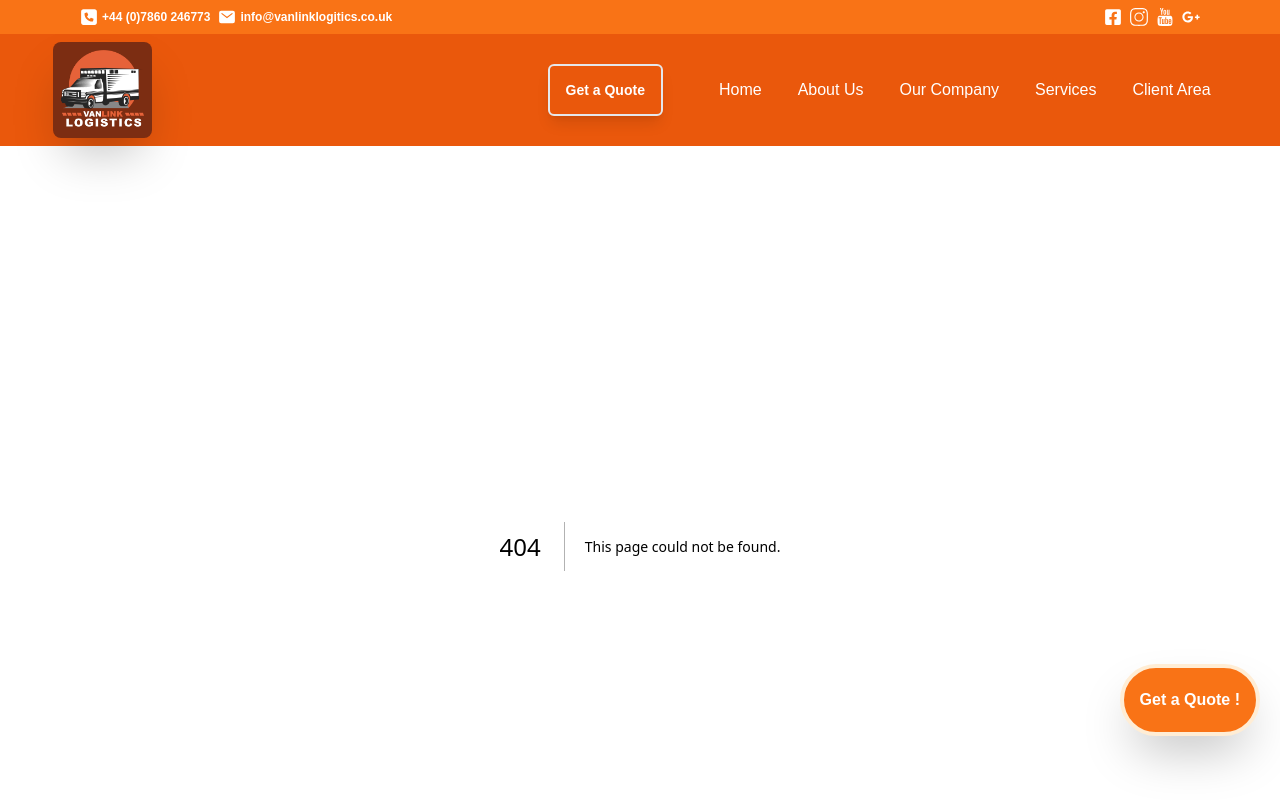
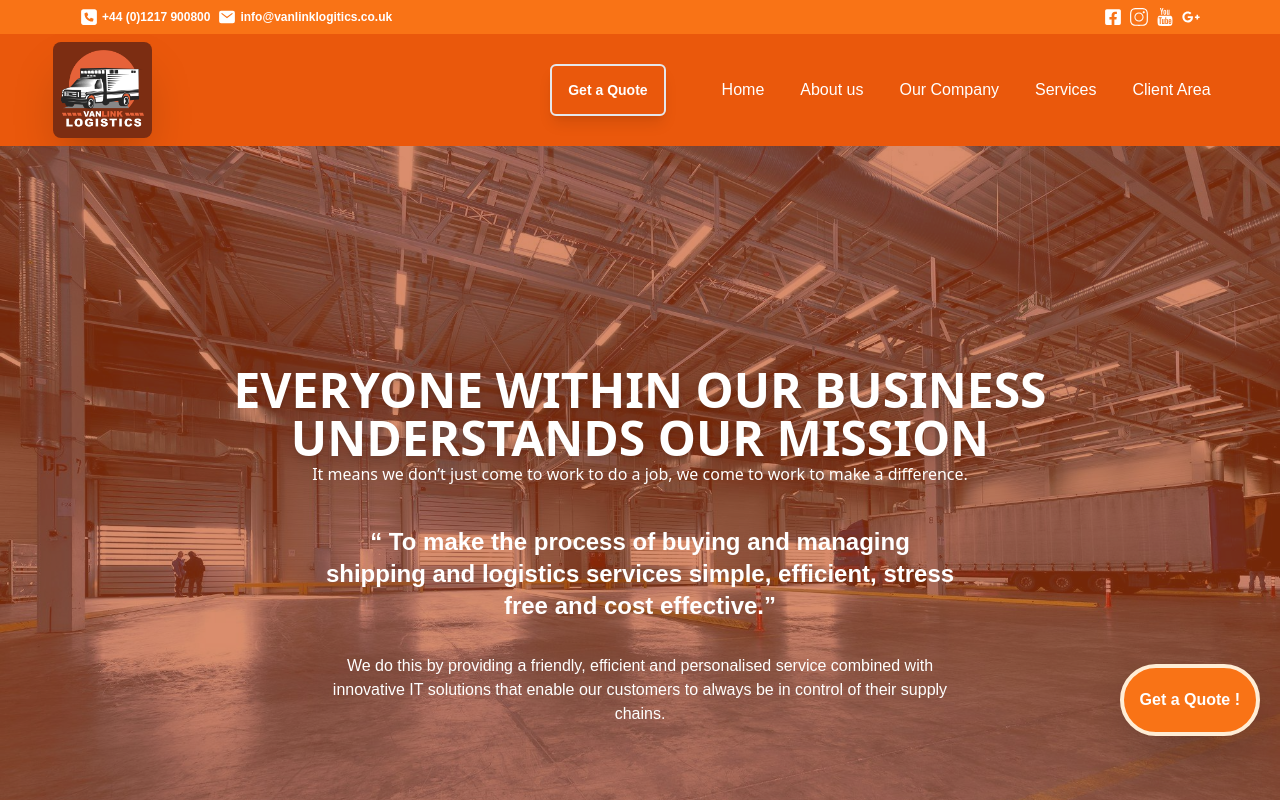
Before and after one commit to mrusmanmughal1/valinkLogistics, a Next.js app in the folder courier/view/: page /more-about-us in a window 1280 px wide. Before the commit this address had no page. Shown: the top 800 px of the page. Built offline with nearby package versions, Linux system fonts and the light colour scheme.

Commit message:
Ui modifications

```diff
--- a/courier/view/src/UI/FloatQuote.jsx
+++ b/courier/view/src/UI/FloatQuote.jsx
@@ -1,3 +1,4 @@
+import Link from "next/link";
 import React from "react";
 
 const FloatQuote = () => {
@@ -8,7 +9,7 @@ const FloatQuote = () => {
       <div className="fixed bottom-[8%]  flex  flex-col gap-2  items-center right-5 bg-orange-500  px-4 py-5 shadow-2xl  rounded-full text-white font-semibold border-4 border-orange-100">
 
 
-      <p>Get a Quote ! </p>
+      <Link href={'/'}>Get a Quote ! </Link>
 
 
       </div>
--- a/courier/view/src/UI/NavLinks.jsx
+++ b/courier/view/src/UI/NavLinks.jsx
@@ -2,28 +2,43 @@
 import Link from "next/link";
 import React from "react";
 
-import { usePathname  } from 'next/navigation'
-const NavLinks = ({style}) => {
-  const pathname = usePathname()
-  console.log(pathname)
+import { usePathname } from "next/navigation";
+const NavLinks = ({ style }) => {
+  const pathname = usePathname();
+
+  const Links = [{
+    name :'Home',
+    Path :'/home'
+  },
+  {
+    name :'About us ',
+    Path :'/about'
+  },
+  {
+    name :'Our Company ',
+    Path :'/company'
+  },
+  {
+    name :'Services',
+    Path :'/service'
+  },
+  {
+    name :'Client Area',
+    Path :'/client'
+  }]
   return (
     <div className="  ">
       <ul className={`flex  gap-1 `}>
-        <li className="">
-          <Link href="/home"  className={`    p-4 ${pathname === '/home' ? 'activeLink  ' : ''}`}>Home</Link>
-        </li>
-        <li>
-          <Link href="/about" className={` p-4 ${pathname === '/about' ? 'activeLink ' : ''}`}>About Us</Link>
-        </li>
-        <li>
-          <Link href="/company" className={` p-4 ${pathname === '/company' ? 'activeLink ' : ''}`}>Our Company</Link>
-        </li>
-        <li>
-          <Link href="/service" className={` p-4 ${pathname === '/service' ? 'activeLink ' : ''}`}>Services</Link>
-        </li>
-        <li>
-          <Link href="/client" className={` p-4 ${pathname === '/client' ? 'activeLink ' : ''}`}>Client Area</Link>
-        </li>
+
+        {Links.map((val)=>{
+          const {name , Path} = val ;
+          return <li  key={val} className={`${pathname !== Path && 'hover:-translate-y-1 transition-all duration-700'  }  `}>
+
+            <Link href={`${Path}`}  className={`  p-4 ${
+              pathname === Path ? "activeLink " : ""
+            }`}>{name}</Link></li>
+        }) }
+
       </ul>
     </div>
   );
--- a/courier/view/src/UI/PlaceSearchForm.jsx
+++ b/courier/view/src/UI/PlaceSearchForm.jsx
@@ -8,9 +8,9 @@ const PlaceSearchForm = () => {
     CollectionPostCode: "",
     DeliveryPostalCode: "",
   };
-  const { isLoaded } = useJsApiLoader({
-    googleMapsApiKey: "AIzaSyAOVYRIgupAurZup5y1PRh8Ismb1A3lLao",
-    libraries:['places']
+   const { isLoaded } = useJsApiLoader({
+    googleMapsApiKey:'AIzaSyAMQas2m1Fbq6JYpDf78c8RWHjH6uB4WRs',
+    libraries:['places'],
   });
   const { values, errors, touched, handleChange, handleSubmit, handleBlur } =
     useFormik({
@@ -43,8 +43,7 @@ const PlaceSearchForm = () => {
                 className={`p-2 w-full rounded-md outline-orange-300 ${
                   errors.CollectionPostCode && "border-2 border-red-600"
                 }`}
-                value={values.CollectionPostCode}
-                onChange={handleChange}
+
                 name="CollectionPostCode"
                 id="CollectionPostCode"
               />
--- a/courier/view/src/app/globals.css
+++ b/courier/view/src/app/globals.css
@@ -49,6 +49,8 @@ html {
 .activeLink {
   @apply  bg-orange-500   rounded-md shadow-md;
 }
+
+
 @layer utilities {
   .text-balance {
     text-wrap: balance;
--- a/courier/view/src/app/home/page.jsx
+++ b/courier/view/src/app/home/page.jsx
@@ -2,6 +2,7 @@ import Image from "next/image";
 import hero from "../../Assets/2.jpg";
 import home1 from "../../Assets/home-1.jpg";
 import home2 from "../../Assets/home-2.jpg";
+import Link from "next/link";
 
 const home = () => {
   return (
@@ -119,7 +120,7 @@ const home = () => {
         </div>
         <div className="bg-orange-50 text-center py-10">
           <button className="text-white font-semibold bg-orange-600 p-4 rounded-md">
-             More About Us{" "}
+             <Link href={'/more-about-us'}>More About Us{" "}</Link>
           </button>
         </div>
       </div>
--- /dev/null
+++ b/courier/view/src/app/more-about-us/layout.jsx
@@ -0,0 +1,16 @@
+
+
+
+
+export const metadata = {
+    title: "More About Us ",
+    description: "More About Us",
+  };
+
+  export default function RootLayout({ children }) {
+    return (
+      <div>
+          {children}
+      </div>
+    );
+  }
--- /dev/null
+++ b/courier/view/src/app/more-about-us/page.jsx
@@ -0,0 +1,44 @@
+import Image from "next/image";
+import React from "react";
+import more1 from "../../Assets/more1.jpg";
+
+const page = () => {
+  return (
+    <div>
+      <div className="text-center    relative">
+        <div className="absolute z-20 flex justify-center flex-col gap-10 w-full py-40 h-screen">
+          <div className="">
+            <div className="   text-white text-center text-5xl font-extrabold font-sans drop-shadow-md  uppercase">
+              Everyone within our business <br></br>
+              understands our mission
+            </div>
+            <p className="font-sans text-white">
+              It means we don’t just come to work to do a job, we come to work
+              to make a difference.
+            </p>
+          </div>
+          <div className=" gap-8 text-white  flex flex-col justify-center items-center  w-full  ">
+            <p className="text-2xl font-semibold w-1/2">
+              “ To make the process of buying and managing shipping and
+              logistics services simple, efficient, stress free and cost
+              effective.”
+            </p>
+            <p className="w-1/2">
+              We do this by providing a friendly, efficient and personalised
+              service combined with innovative IT solutions that enable our
+              customers to always be in control of their supply chains.
+            </p>
+          </div>
+        </div>
+        <div className="absolute inset-0 bg-orange-700  opacity-60 "></div>
+        <Image
+          src={more1}
+          alt=""
+          className="w-full  md:object-conta h-screen object-cover"
+        />
+      </div>
+    </div>
+  );
+};
+
+export default page;
--- a/courier/view/src/app/service/page.jsx
+++ b/courier/view/src/app/service/page.jsx
@@ -39,7 +39,7 @@ const service = () => {
         <div className="w-3/4 flex justify-center flex-col md:flex-row gap-10 mx-auto">
           <div className="border-orange-400   p-8    border-4">
             <div className=" text-center space-y-3">
-              <p className="text-2xl font-bold  ">Worldwide Delivery</p>
+              <p className="text-2xl font-bold  ">Next Day  Delivery</p>
               <p className="">
                 We offer international shipments to any part of the world.
                 Experience a fast and reliable door-to-door service at a
--- a/courier/view/src/components/Navbar.jsx
+++ b/courier/view/src/components/Navbar.jsx
@@ -17,7 +17,7 @@ const Navbar = () => {
           <div className=" flex items-center   gap-1">
             {" "}
             <FaSquarePhone className="md:text-lg text-xs" />
-            <a href="02033711919" > +44 (0)7860 246773</a>
+            <a href="01217900800" > +44 (0)1217 900800</a>
           </div>
           <div className=" flex items-center   gap-1">
             {" "}
--- a/courier/view/src/components/SelectVehicle.jsx
+++ b/courier/view/src/components/SelectVehicle.jsx
@@ -40,7 +40,7 @@ const SelectVehicle = () => {
         </div>
 
         <div className="flex md:flex-row flex-col md:flex-wrap lg:flex-nowrap justify-around ">
-          <div className="space-y-4 text-center hover:bg-orange-400 hover:text-white rounded-md py-4 px-8">
+          <div className="space-y-4 text-center hover:bg-orange-600 hover:text-white rounded-md py-4 px-8">
             <div className="hover:-translate-y-3 transition-all duration-700 flex flex-col justify-center items-center">
               <Image
                 src="https://www.couriernet.co.uk/wp-content/uploads/2019/12/car-bg-preview-300-n.png"
```
Also changed, not shown: courier/view/src/Assets/more1.jpg (added), 1 other file (tests, documents, lock files or other folders).
